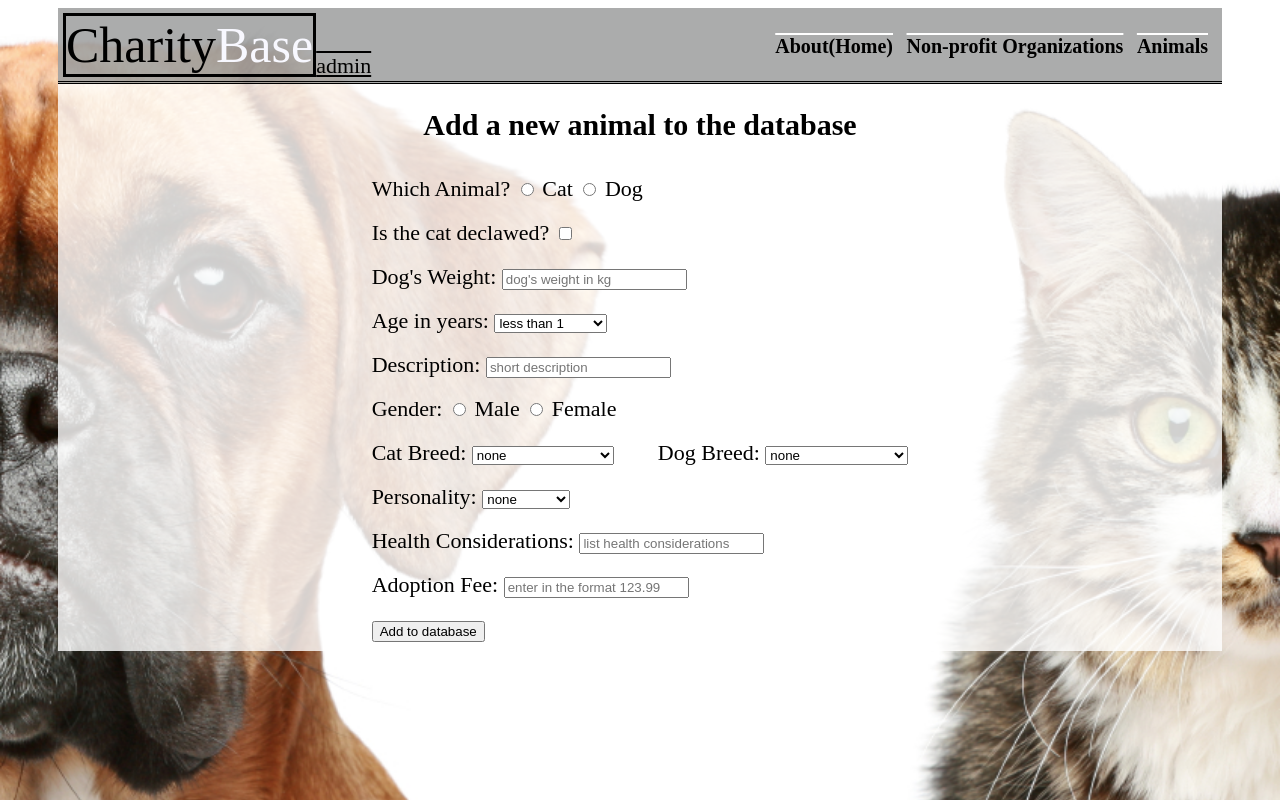
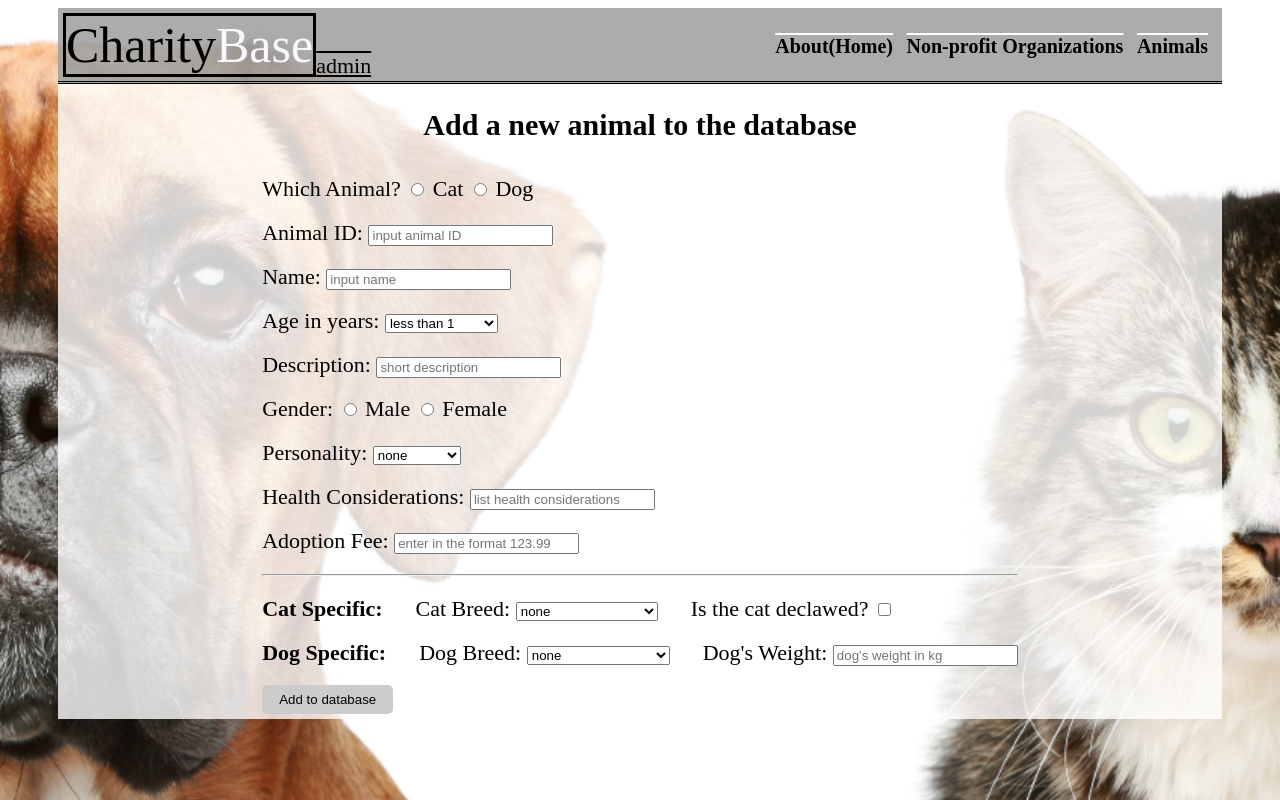
Before and after one commit to ColeBrauer/CharityBase, a PHP site: page /AdminAnimals.html in a window 1280 px wide. Run offline with PHP 8.4, Linux system fonts and the light colour scheme.

Commit message:
Reorganizing animals page, adding input page for NPOs

```diff
--- a/CharityBase/AdminAnimals.html
+++ b/CharityBase/AdminAnimals.html
@@ -22,10 +22,10 @@
         	<h2>Add a new animal to the database</h2>
 		</div>
         <!--TODO: update action link-->
-        <div class="animalPostBox">
+        <div class="postBox">
             <div style="display: inline-block; text-align: left;">
                 <form>
-                    <div class="animalInput">
+                    <div>
                         <label>
                             Which Animal?
                             <input type="radio" name="animal" value="cat"> Cat
@@ -33,13 +33,18 @@
                         </label>
                     </div>
                     <div>
-                        <label for="declawed">Is the cat declawed?</label>
-                        <input name="declawed" id="declawed" type="checkbox">
+
                     </div>
                     <div>
                         <label>
-                        Dog's Weight:
-                        <input name="weight" type="weight" placeholder="dog's weight in kg" required>
+                            Animal ID:
+                            <input name="animalID" type="text" placeholder="input animal ID">
+                        </label>
+                    </div>
+                    <div>
+                        <label>
+                            Name:
+                            <input name="name" type="text" placeholder="input name">
                         </label>
                     </div>
                     <div>
@@ -153,16 +110,77 @@
                             <input name="adoptionFee" type="text" placeholder="enter in the format 123.99">
                         </label>
                     </div>
+                    <hr>
                     <div>
+                        <b>
+                            Cat Specific:
+                        </b> &nbsp;&nbsp;&nbsp;&nbsp;
+                        <label>
+                            Cat Breed:
+                            <select name="catBreed">
+                                <option>none</option>
+                                <option>American Shorthair</option>
+                                <option>British Shorthair</option>
+                                <option>Burmese</option>
+                                <option>Domestic Shorthair</option>
+                                <option>Domesting Longhair</option>
+                                <option>Himalayan</option>
+                                <option>Maine Coon</option>
+                                <option>Norwegian Forest</option>
+                                <option>Persian</option>
+                                <option>Ragdoll</option>
+                                <option>Russian Blue</option>
+                                <option>Savannah</option>
+                                <option>Scottish Fold</option>
+                                <option>Siamese</option>
+                                <option>Sphynx</option>
+                                <option>Other</option>
+                            </select>
+                        </label> &nbsp;&nbsp;&nbsp;&nbsp;
+                        <label>
+                            Is the cat declawed?
+                            <input name="declawed" id="declawed" type="checkbox">
+                        </label>
+                    </div>
+                    <div>
+                        <b>
+                            Dog Specific:
+                        </b> &nbsp;&nbsp;&nbsp;&nbsp;
+                        <label>
+                            Dog Breed:
+                            <select name="dogBreed">
+                                <option>none</option>
+                                <option>Akita</option>
+                                <option>Australian Shepherd</option>
+                                <option>Beagle</option>
+                                <option>Border Collie</option>
+                                <option>Bulldog</option>
+                                <option>Cockapoo</option>
+                                <option>Corgi</option>
+                                <option>Dachshund</option>
+                                <option>German Shepherd</option>
+                                <option>Golden Retriever</option>
+                                <option>Jack Russell Terrier</option>
+                                <option>Labrador Retriever</option>
+                                <option>Maltese</option>
+                                <option>Pomeranian</option>
+                                <option>Poodle</option>
+                                <option>Saint Bernard</option>
+                                <option>Scottish Terrier</option>
+                                <option>Other</option>
+                            </select>
+                        </label>
+                        <label> &nbsp;&nbsp;&nbsp;&nbsp;
+                            Dog's Weight:
+                            <input name="weight" type="text" placeholder="dog's weight in kg" required>
+                        </label>
+                    </div>
+                    <div class="submitButton">
                         <input type="submit" value="Add to database" name="animalSubmit">
                     </div>
                 </form>
             </div>
         </div>
-
-        <form method="POST" action="">
-        </form>
-
     </div>
 </div>
 </body>
--- a/CharityBase/adminAnimalsStyle.css
+++ b/CharityBase/adminAnimalsStyle.css
@@ -270,11 +270,24 @@ text-align: center;
 
 p {text-align: left;}
 
-.animalPostBox {
+.postBox {
 	text-align: center;
 	line-height: 200%;
 }
 
-.animalInput {
-	display: inline-block;
+.notice {
+	font-size: 0.7em;
 }
+
+.submitButton {
+
+}
+
+input[type=submit] {
+    padding:7px 17px;
+    background:#ccc;
+    border:0 none;
+    cursor:pointer;
+    -webkit-border-radius: 5px;
+    border-radius: 5px;
+}
```
Also changed, not shown: other parts of CharityBase/AdminAnimals.html (+0 -48 lines), CharityBase/AdminNPO.html (+78 -3 lines).
